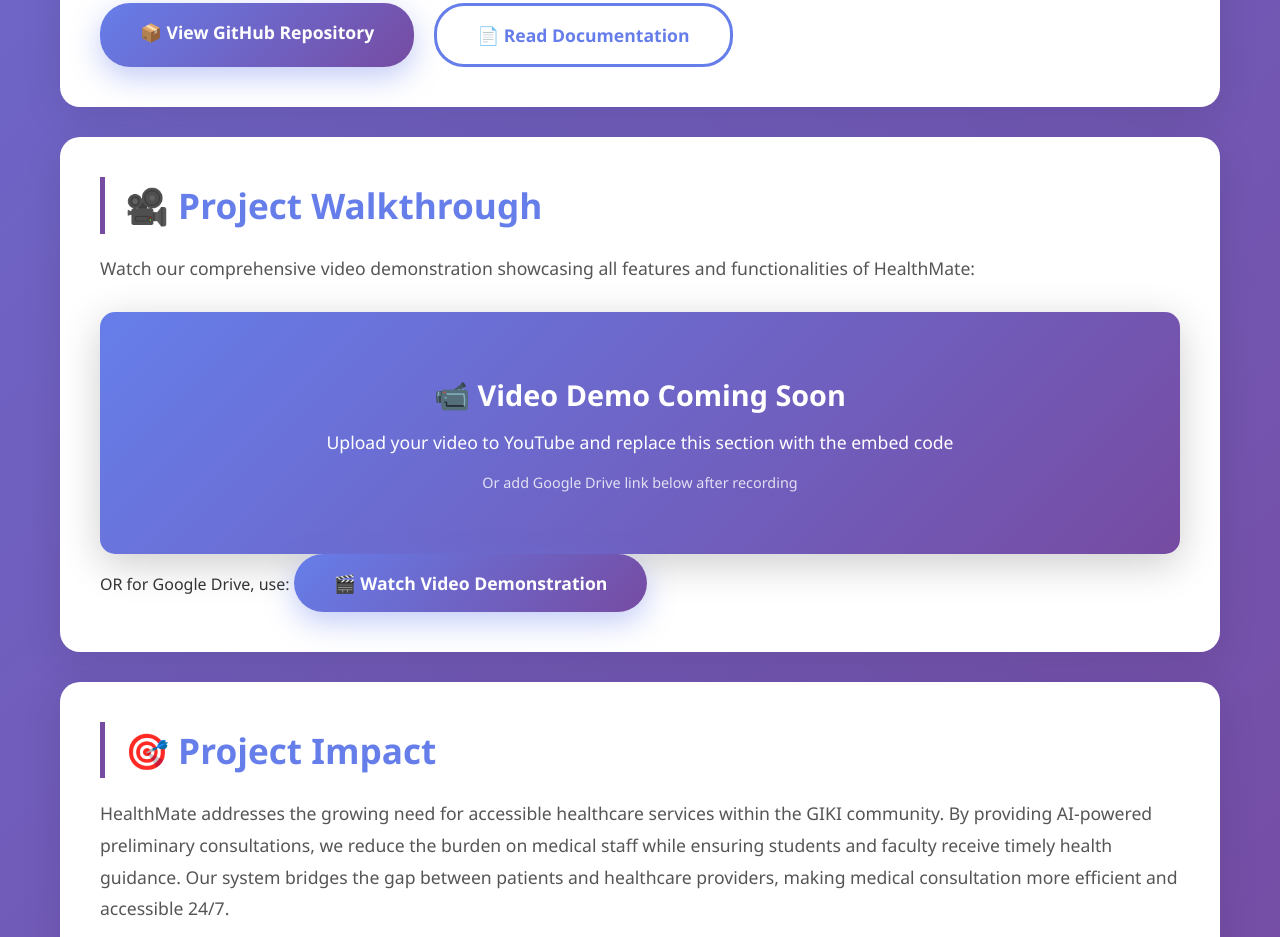
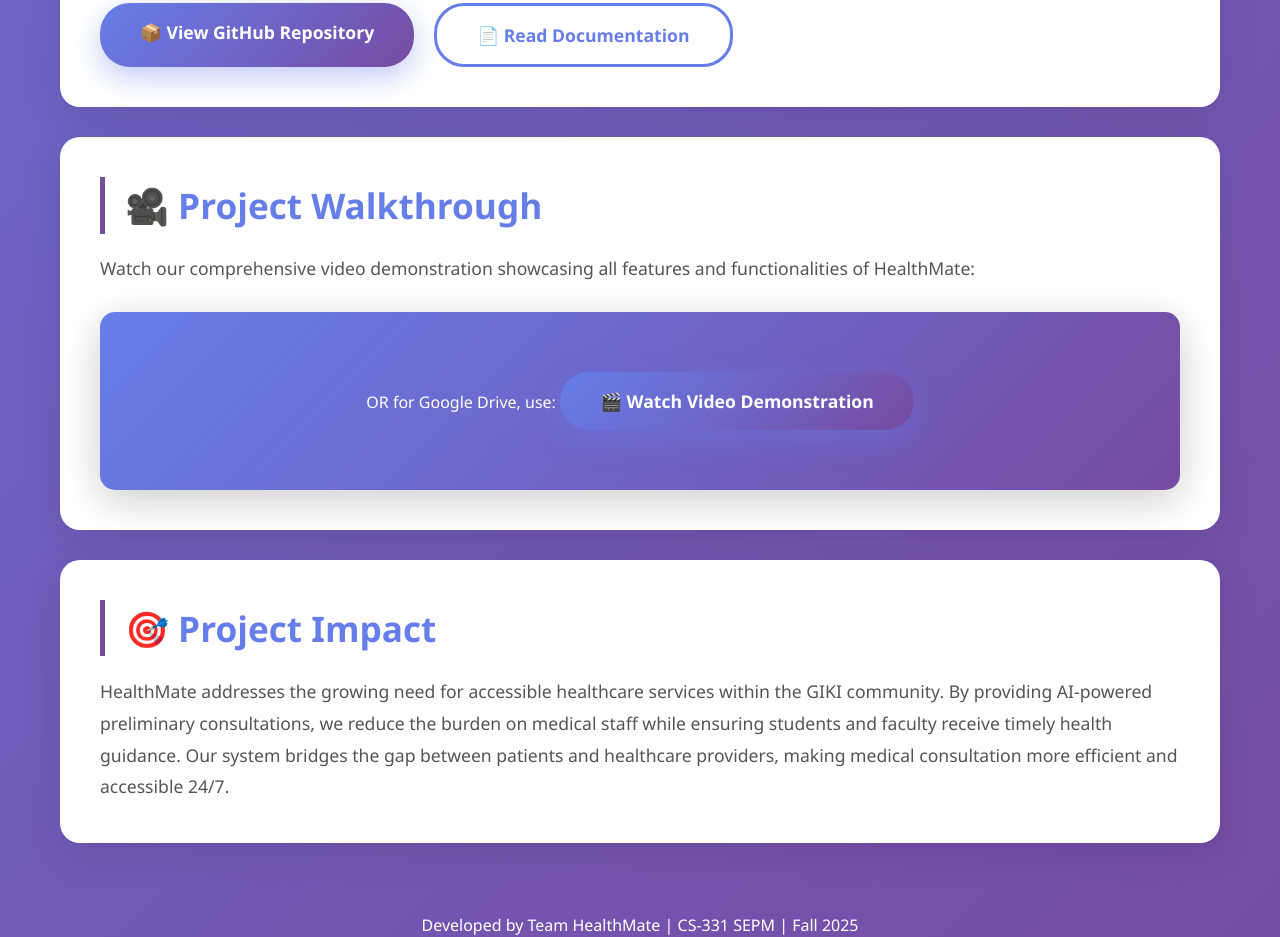
Before and after one commit to SalmanShahzadAli/SalmanShahzadAli2023504.github.io, a plain HTML site: page index.html in a window 1280 px wide. Shown: the part 2346-3283 px from the top of the page. Drawn offline with Linux system fonts and the light colour scheme.

Commit message:
Update index.html

```diff
--- a/index.html
+++ b/index.html
@@ -421,15 +421,13 @@
             <!-- Replace this section with your actual video embed after uploading -->
             <div class="video-container">
                 <div class="video-placeholder">
-                    <h3>📹 Video Demo Coming Soon</h3>
-                    <p style="margin-top: 10px; font-size: 1.1em;">Upload your video to YouTube and replace this section with the embed code</p>
-                    <p style="margin-top: 15px; font-size: 0.9em; opacity: 0.8;">Or add Google Drive link below after recording</p>
+                    OR for Google Drive, use:
+                    <a href="https://drive.google.com/file/d/1KlJ9sqTTinQVK7Y7GU61N2Z4qmTYNQg-/view?usp=drive_link"
+                        class="btn btn-primary" target="_blank">
+                        🎬 Watch Video Demonstration
+                    </a>
                 </div>
             </div>
-            OR for Google Drive, use:
-            <a href="https://drive.google.com/file/d/1KlJ9sqTTinQVK7Y7GU61N2Z4qmTYNQg-/view?usp=drive_link" class="btn btn-primary" target="_blank">
-                🎬 Watch Video Demonstration
-            </a>
         </section>
 
         <section>
```
